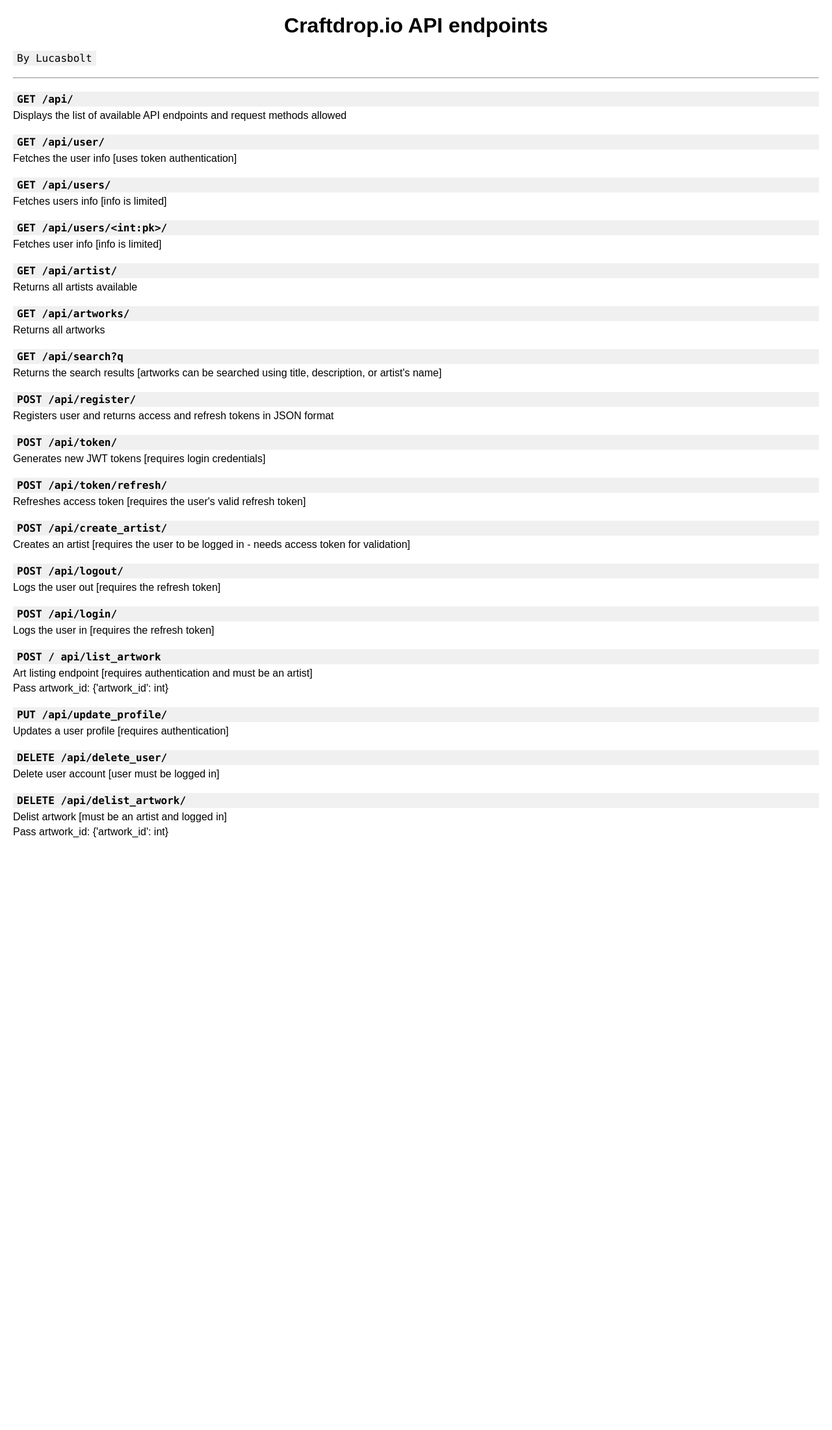
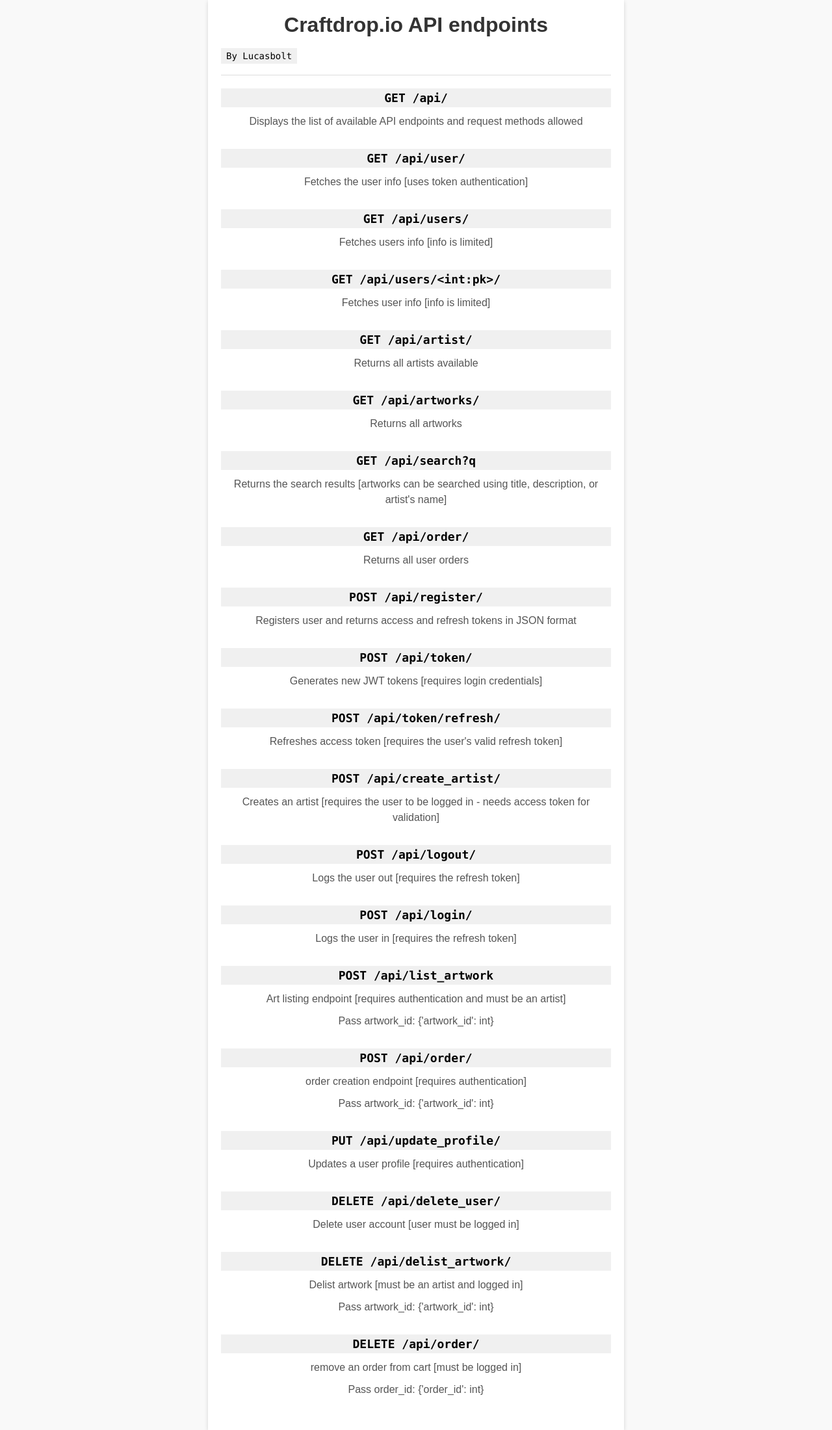
Before and after one commit to CraftDrop/craftdrop-app, a Django app: template backend/myapp/templates/myapp/api.html in a window 1280 px wide. Shown: the whole page at 65% size. Before the commit the page ends 1289 px from the top, so only its background shows below. Run offline with Django 4.2, Linux system fonts and the light colour scheme; the template is opened without the code that fills it, so the values that code supplies are empty.

Commit message:
improved version

```diff
--- a/backend/myapp/models.py
+++ b/backend/myapp/models.py
@@ -93,7 +93,7 @@
     artwork_id = models.ForeignKey(Artwork, on_delete=models.CASCADE)
     user_id = models.ForeignKey(User, on_delete=models.CASCADE, related_name='orders')
     date_ordered = models.DateTimeField(auto_now_add=True)
-    total_price = models.DecimalField(max_digits=10, decimal_places=2)
+    total_price = models.DecimalField(max_digits=10, decimal_places=2, default=0.00)
     quantity = models.IntegerField(default=1)
     status = models.CharField(max_length=20, default='None')
 
--- a/backend/myapp/templates/myapp/api.html
+++ b/backend/myapp/templates/myapp/api.html
@@ -8,44 +8,65 @@
     <style>
         body {
             font-family: Arial, sans-serif;
-            margin: 20px;
-            padding: 0;
+            margin: 0;
+            display: flex;
+            justify-content: center;
+            align-items: center;
+            min-height: 100vh;
+            background-color: #f9f9f9;
+        }
+
+        .container {
+            max-width: 600px;
+            padding: 20px;
+            background-color: #fff;
+            box-shadow: 0 2px 6px rgba(0, 0, 0, 0.15);
         }
 
         h1 {
             text-align: center;
+            margin-top: 0;
+            margin-bottom: 20px;
+            color: #333;
         }
 
         code {
             background-color: #f0f0f0;
-            padding: 2px 6px;
+            padding: 4px 8px;
             font-family: Consolas, monospace;
+            font-size: 14px;
         }
 
         hr {
             margin: 20px 0;
+            border: none;
+            border-top: 1px solid #ddd;
         }
 
         p {
-            margin-bottom: 10px;
+            margin: 0 0 10px;
+            line-height: 1.5;
+            color: #555;
         }
 
         .endpoint {
-            margin-bottom: 20px;
+            margin-bottom: 30px;
+            text-align: center;
         }
 
         .endpoint code {
             display: block;
-            font-size: 16px;
+            font-size: 18px;
             font-weight: bold;
         }
 
         .endpoint p {
-            margin: 5px 0;
+            margin: 10px 0;
         }
     </style>
 </head>
 <body>
+<div class="container">
     <h1>Craftdrop.io API endpoints</h1>
     <div>
         <code>By Lucasbolt</code>
@@ -87,6 +108,11 @@
         </div>
 
         <div class="endpoint">
+            <code>GET /api/order/</code>
+            <p>Returns all user orders</p>
+        </div>
+
+        <div class="endpoint">
             <code>POST /api/register/</code>
             <p>Registers user and returns access and refresh tokens in JSON format</p>
         </div>
@@ -117,10 +143,14 @@
         </div>
 
         <div class="endpoint">
-            <code>POST /
+            <code>POST /api/list_artwork</code>
+            <p>Art listing endpoint [requires authentication and must be an artist]</p>
+            <p>Pass artwork_id: {'artwork_id': int}</p>
+        </div>
 
-api/list_artwork</code>
-            <p>Art listing endpoint [requires authentication and must be an artist]</p>
+        <div class="endpoint">
+            <code>POST /api/order/</code>
+            <p>order creation endpoint [requires authentication]</p>
             <p>Pass artwork_id: {'artwork_id': int}</p>
         </div>
 
@@ -139,6 +169,13 @@
             <p>Delist artwork [must be an artist and logged in]</p>
             <p>Pass artwork_id: {'artwork_id': int}</p>
         </div>
+
+        <div class="endpoint">
+            <code>DELETE /api/order/</code>
+            <p>remove an order from cart [must be logged in]</p>
+            <p>Pass order_id: {'order_id': int}</p>
+        </div>
     </div>
+</div>
 </body>
 </html>
```
Also changed, not shown: backend/api/serializers.py (+8 -2 lines), backend/api/views.py (+61 -32 lines), backend/db.sqlite3, backend/myapp/migrations/0005_order_quantity_order_status_order_total_price.py (added).
